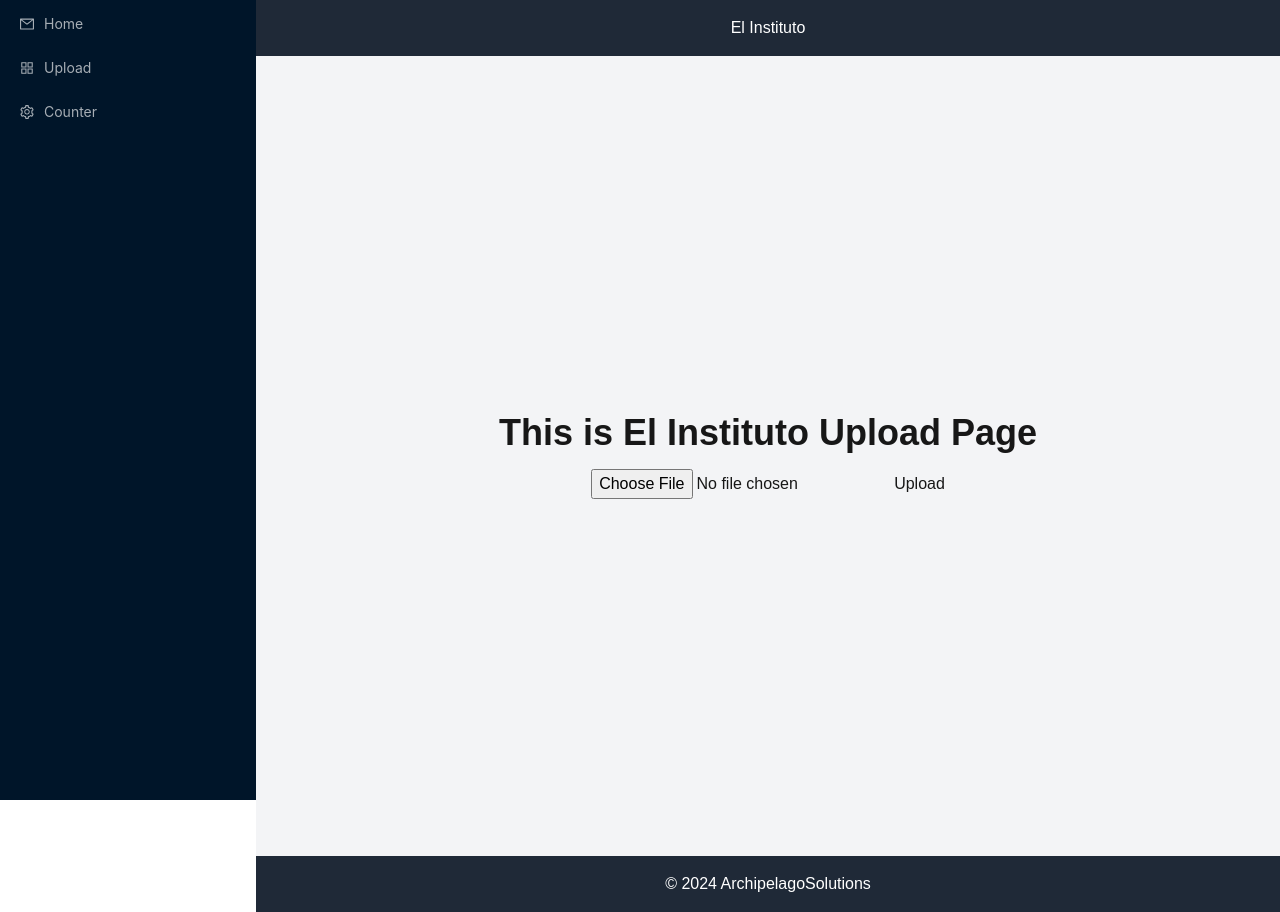
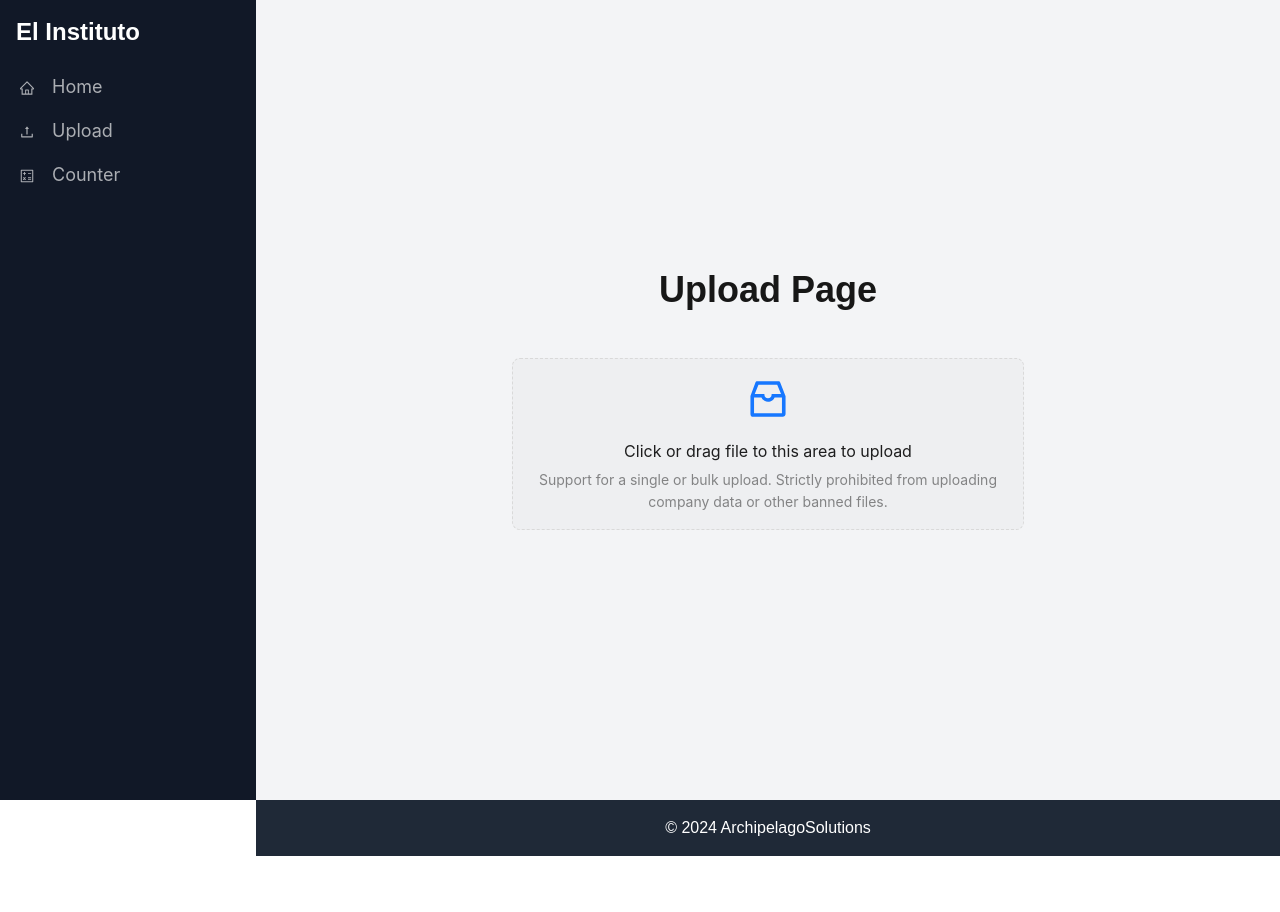
Before and after one commit to DominikTenerife/el-instituto, a Next.js app: page /upload in a window 1280 px wide. After the commit the page ends 856 px from the top, so only its background shows below. Built offline with nearby package versions, Linux system fonts and the light colour scheme.

Commit message:
updating upload page

```diff
--- a/src/app/layout.tsx
+++ b/src/app/layout.tsx
@@ -4,7 +4,7 @@ import "../styles/globals.css"; // Updated import path
 import ClientProvider from '../components/ClientProvider';
 import Navbar from '../components/Navbar';
 import Footer from '../components/Footer';
-import Header from '../components/Header';
+
 import { ConfigProvider } from 'antd';
 
 const geistSans = localFont({
@@ -38,7 +38,7 @@ export default function RootLayout({
             <div style={{ display: 'flex', minHeight: '100vh' }}>
               <Navbar />
               <div style={{ flex: 1 }}>
-                <Header />
+
                 <main>{children}</main>
                 <Footer />
               </div>
--- a/src/app/upload/page.tsx
+++ b/src/app/upload/page.tsx
@@ -1,15 +1,66 @@
+// src/app/upload/page.tsx
+"use client";
 
-export default function Upload() {
+import { UploadOutlined, InboxOutlined } from '@ant-design/icons';
+import { Button, message, Upload } from 'antd';
+import type { UploadProps } from 'antd';
+
+const { Dragger } = Upload;
+
+const uploadProps: UploadProps = {
+  name: 'file',
+  action: '/api/upload', // Update the action URL to your API endpoint
+  headers: {
+    authorization: 'authorization-text',
+  },
+  onChange(info) {
+    if (info.file.status !== 'uploading') {
+      console.log(info.file, info.fileList);
+    }
+    if (info.file.status === 'done') {
+      message.success(`${info.file.name} file uploaded successfully`);
+    } else if (info.file.status === 'error') {
+      message.error(`${info.file.name} file upload failed.`);
+    }
+  },
+};
+
+const draggerProps: UploadProps = {
+  name: 'file',
+  multiple: true,
+  action: '/api/upload', // Update the action URL to your API endpoint
+  onChange(info) {
+    const { status } = info.file;
+    if (status !== 'uploading') {
+      console.log(info.file, info.fileList);
+    }
+    if (status === 'done') {
+      message.success(`${info.file.name} file uploaded successfully.`);
+    } else if (status === 'error') {
+      message.error(`${info.file.name} file upload failed.`);
+    }
+  },
+  onDrop(e) {
+    console.log('Dropped files', e.dataTransfer.files);
+  },
+};
+
+export default function UploadPage() {
   return (
-    <div className="flex items-center justify-center min-h-screen bg-gray-100">
-      <div className="text-center">
-        <h1 className="text-4xl font-bold mb-4">This is El Instituto Upload Page</h1>
+    <div className="flex flex-col items-center justify-center min-h-screen bg-gray-100">
+      <h1 className="text-4xl font-bold mb-4">Upload Page</h1>
 
-        <form action="/api/upload" method="post" encType="multipart/form-data">
-          <input type="file" name="file" />
-          <button type="submit">Upload</button>
-        </form>
-        </div>
+      <div className="mt-8 w-full max-w-lg">
+        <Dragger {...draggerProps}>
+          <p className="ant-upload-drag-icon">
+            <InboxOutlined />
+          </p>
+          <p className="ant-upload-text">Click or drag file to this area to upload</p>
+          <p className="ant-upload-hint">
+            Support for a single or bulk upload. Strictly prohibited from uploading company data or other banned files.
+          </p>
+        </Dragger>
+      </div>
     </div>
-    );
+  );
 }
--- a/src/components/Navbar.tsx
+++ b/src/components/Navbar.tsx
@@ -1,7 +1,7 @@
 // src/components/Navbar.tsx
 import Link from 'next/link';
 import { Menu } from 'antd';
-import { AppstoreOutlined, MailOutlined, SettingOutlined } from '@ant-design/icons';
+import { UploadOutlined, HomeOutlined, CalculatorOutlined } from '@ant-design/icons';
 import type { MenuProps } from 'antd';
 
 type MenuItem = Required<MenuProps>['items'][number];
@@ -23,18 +23,41 @@ function getItem(
 }
 
 const items: MenuItem[] = [
-  getItem(<Link href="/">Home</Link>, 'home', <MailOutlined />),
-  getItem(<Link href="/upload">Upload</Link>, 'upload', <AppstoreOutlined />),
-  getItem(<Link href="/counter">Counter</Link>, 'counter', <SettingOutlined />),
+  getItem(
+    <Link href="/" className="text-lg p-2">
+      Home
+    </Link>,
+    'home',
+    <HomeOutlined />
+  ),
+  getItem(
+    <Link href="/upload" className="text-lg p-2">
+      Upload
+    </Link>,
+    'upload',
+    <UploadOutlined />
+  ),
+  getItem(
+    <Link href="/counter" className="text-lg p-2">
+      Counter
+    </Link>,
+    'counter',
+    <CalculatorOutlined />
+  ),
 ];
 
 export default function Navbar() {
   return (
-    <Menu
-      mode="vertical"
-      theme="dark"
-      style={{ height: '100vh', width: 256 }}
-      items={items}
-    />
+    <div className="h-screen w-64 bg-gray-900">
+      <div className="text-white text-2xl font-bold p-4">
+        El Instituto
+      </div>
+      <Menu
+        mode="vertical"
+        theme="dark"
+        items={items}
+        className="bg-gray-900"
+      />
+    </div>
   );
 }
```
